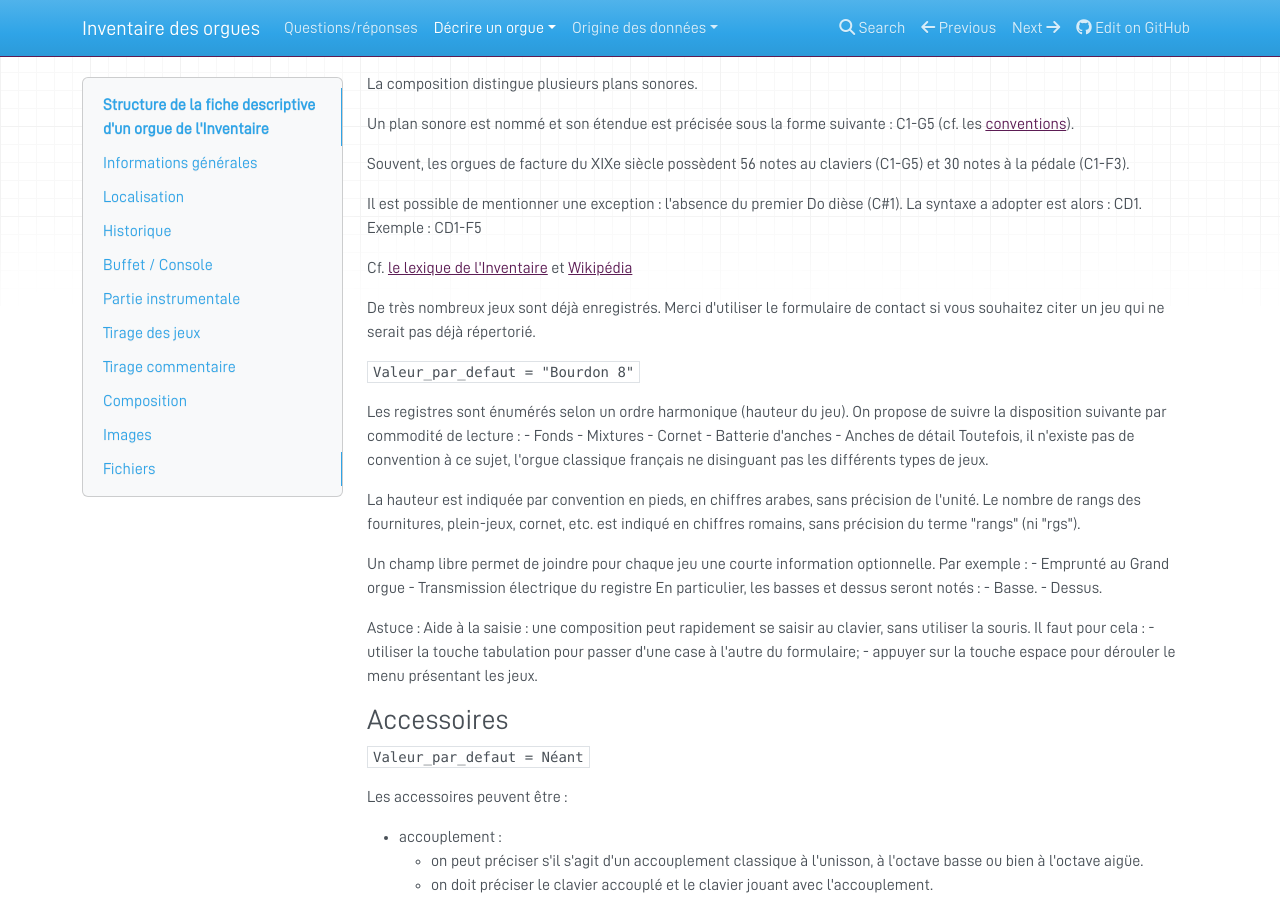
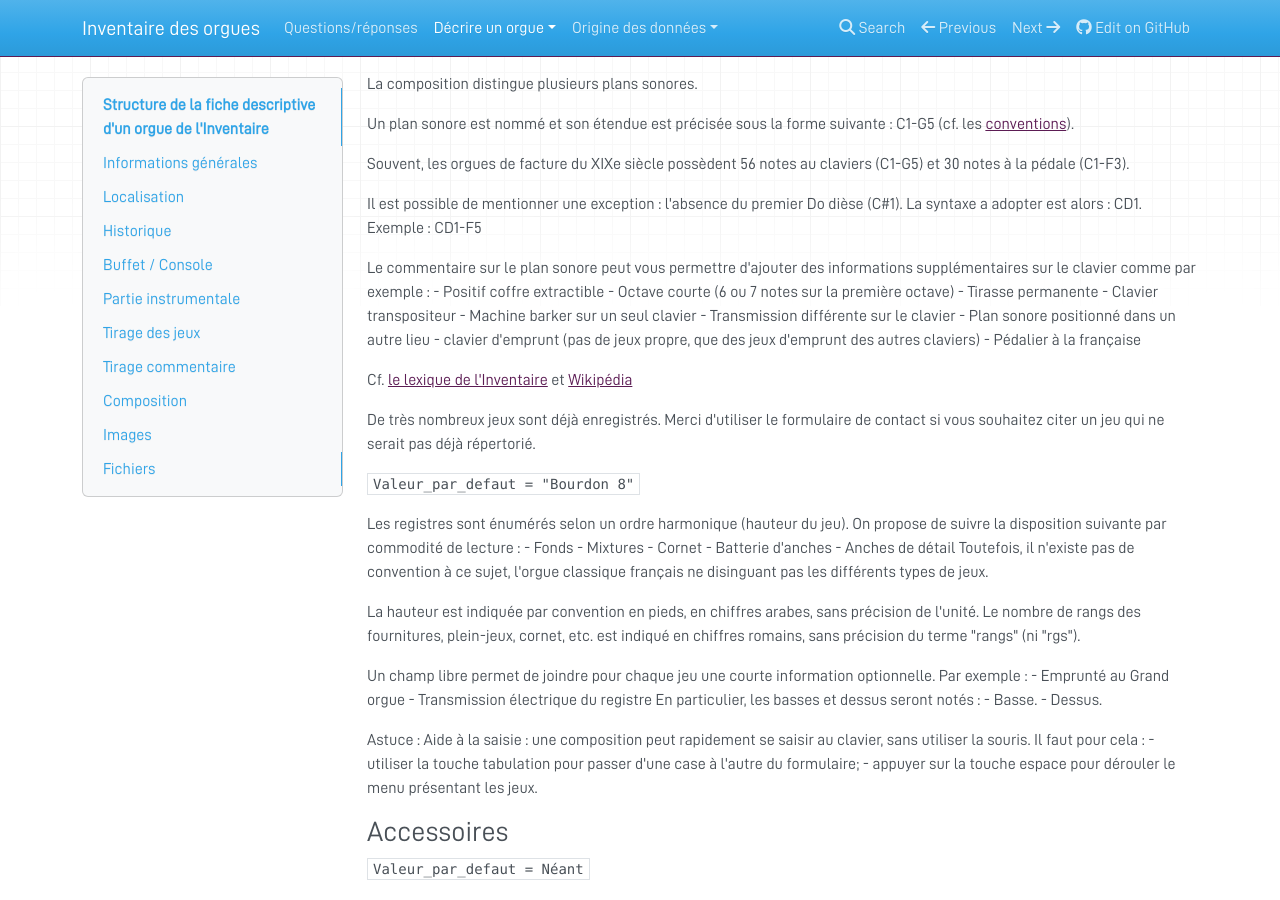
Before and after one commit to inventaire-des-orgues/docs, an MkDocs documentation site: the page built from docs/fiche-orgue.md, in a window 1280 px wide and 900 px high, scrolled down 8252 px. Built offline with MkDocs 1.6.1, drawn with Linux system fonts in a browser that asks for light colours; nearby versions of some CDN libraries.

Commit message:
Ajout de la documentation pour le commentaire sur un clavier

```diff
--- a/docs/fiche-orgue.md
+++ b/docs/fiche-orgue.md
@@ -364,6 +364,17 @@ Souvent, les orgues de facture du XIXe siècle possèdent 56 notes au claviers (
 
 Il est possible de mentionner une exception : l'absence du premier Do dièse (C#1). La syntaxe a adopter est alors : CD1. Exemple : CD1-F5
 
+Le commentaire sur le plan sonore peut vous permettre d'ajouter des informations supplémentaires sur le clavier comme par exemple :
+- Positif coffre extractible
+- Octave courte (6 ou 7 notes sur la première octave)
+- Tirasse permanente
+- Clavier transpositeur
+- Machine barker sur un seul clavier
+- Transmission différente sur le clavier
+- Plan sonore positionné dans un autre lieu
+- clavier d'emprunt (pas de jeux propre, que des jeux d'emprunt des autres claviers)
+- Pédalier à la française
+
 Cf. [le lexique de l'Inventaire](https://vocabulaire.inventaire-des-orgues.fr/)
 et [Wikipédia](https://fr.wikipedia.org/wiki/Liste_des_jeux_d%27orgue)
 
```
